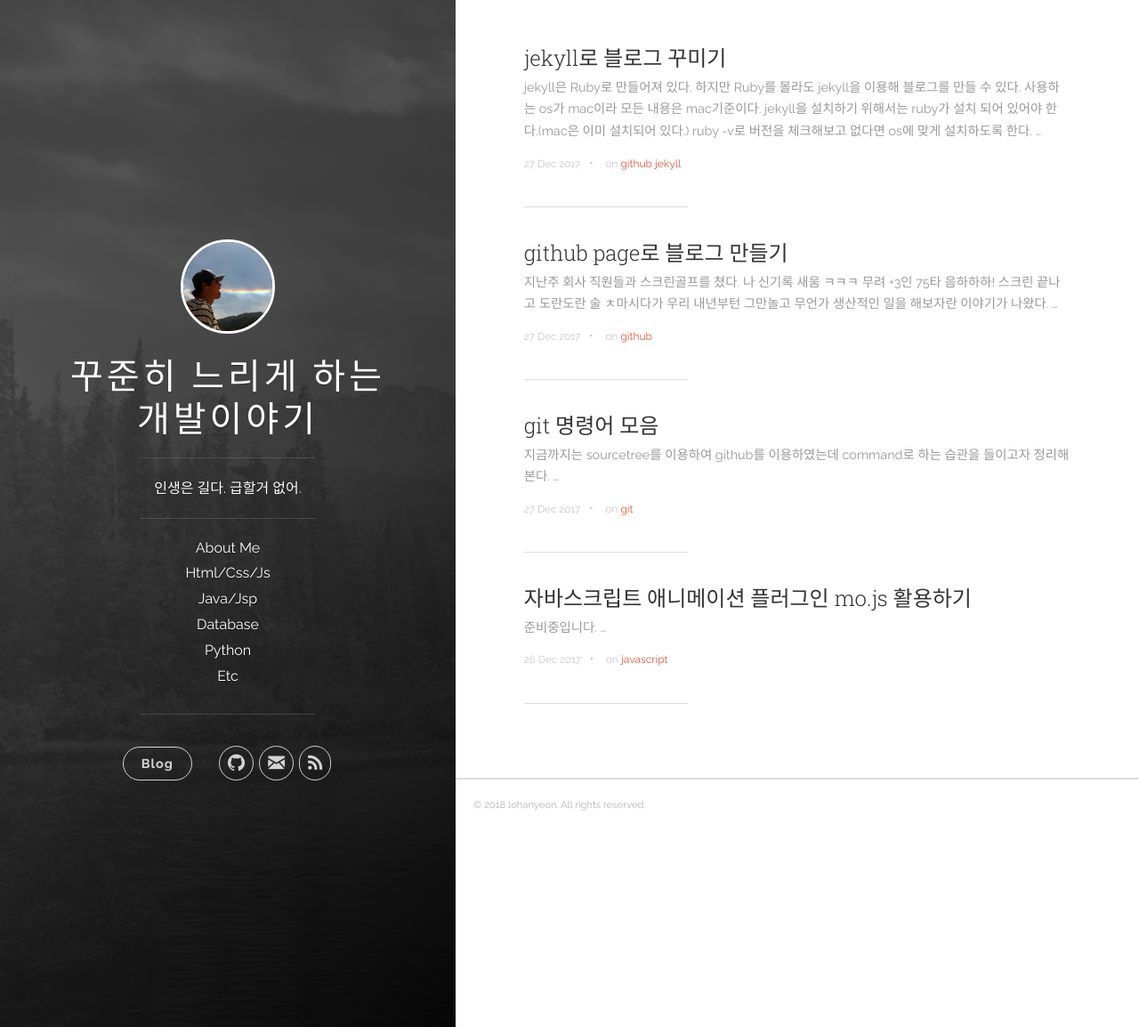
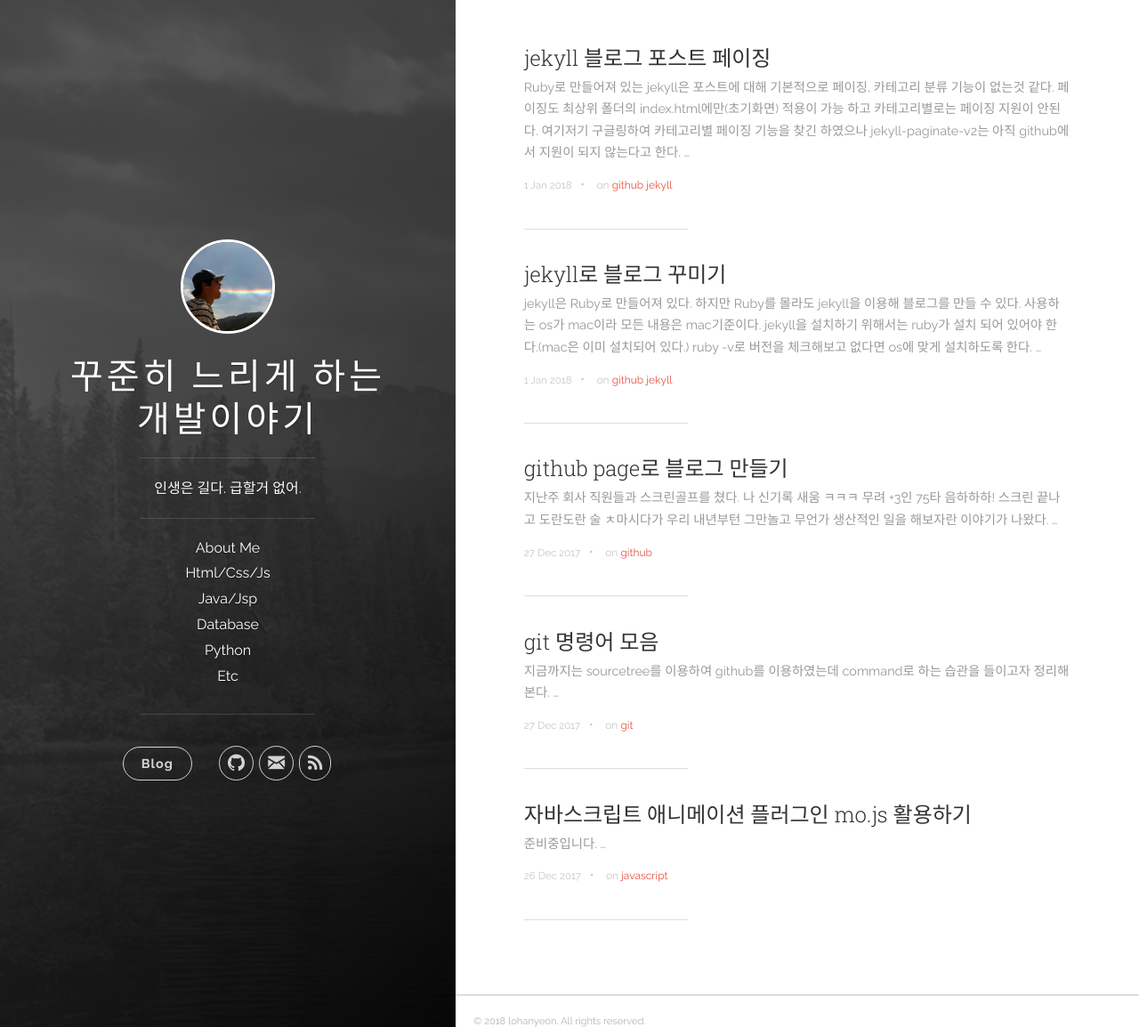
Before and after one commit to lohanyeon/lohanyeon.github.io, a Jekyll site: the page built from index.html, in a window 1280 px wide and 1154 px high. Shown: the whole window at 89% size. Built offline with Jekyll 4.4.1, drawn with Linux system fonts in a browser that asks for light colours; nearby versions of some CDN libraries; the list of posts is cut into pages by our own code.

````diff
--- a/_includes/pagination.html
+++ b/_includes/pagination.html
@@ -1,7 +1,7 @@
 <nav class="pagination" role="navigation">
   {% if paginator.previous_page %}
     {% if paginator.previous_page == 1 %}
-      <a rel="prev" class="posts newer btn small" href="{{ site.baseurl }}/" title="Previous Page">← 이전포스트</a>
+      <a rel="prev" class="posts newer btn small" href="{{ site.baseurl }}/#blog" title="Previous Page">← 이전포스트</a>
     {% else %}
       <a rel="prev" class="posts newer btn small" href="{{ site.baseurl }}/page{{ paginator.previous_page }}/">← 이전포스트</a>
     {% endif %}
--- a/_posts/2017-12-28-github-page(1).md
+++ b/_posts/2017-12-28-github-page(1).md
@@ -26,7 +26,7 @@
 
 + Repository name에 [본인계정아이디].github.io를 입력한다.
 + Description도 입력 후 Create repository 버튼을 클릭한다.
-+ 만약 Repository name에 [본인계정아이디]외 다른 단어를 입력하게 되면 Context name으로 인식한다고 한다. ex) engel.github.io를 입력하였다면 yeonkh94.github.io/engel로 인식
++ [본인계정아이디].github.io 형식의 url은 계정당 하나만 제공한다고 한다.
 ![Alt text](/images/20171227/03.jpg)
 
 + https 주소를 카피한 후 터미널에서 2번째 박스의 내용을 차례대로 입력해본다.
--- a/_posts/2018-01-01-jekyll.md
+++ b/_posts/2018-01-01-jekyll.md
@@ -1,6 +1,6 @@
 ---
 title:  "jekyll로 블로그 꾸미기"
-date:   2017-12-27 09:04:23
+date:   2018-01-01 09:04:23
 categories: [etc]
 tags: [github, jekyll]
 comments: true
@@ -17,14 +17,14 @@
 
 + gem을 이용하여 jekyll을 설치해보도록 하자. <br />
 gem은 ruby란 언어에서 node의 npm과 같은 역할을 하는 `ruby용 라이브러리 관리툴`인듯 하다.
-``` ruby
+```
 $ gem install jekyll
 $ jekyll new myblog
 $ cd myblog
 ```
 
 +  jekyll로 생성한 myblog디렉토리의 구조를 확인해보자
-``` ruby
+```
 $ tree
 ├── 404.html
 ├── Gemfile
@@ -51,7 +51,7 @@
 + _config.yml파일에서 사이트 타이틀등 기본적이 설정을 변경할 수 있다.
 + 이제 지난시간에 만들었던 본인 github page에 적용해보도록 하자. <br />
 cp -r [방금 만든 myblog] [github page위치]
-``` ruby
+```
 $ cp -r ./myblog ../yeonkh94.github.io
 # 방금 만든 myblog디렉토리의 모든 파일을 본인의 github page디렉토리로 카피한다.
 # 현재 실행중인 개발서를 중지한다.(ctrl + c)
@@ -61,16 +61,19 @@
 
 + 이제 github page 파일을 올려보자. 아래 명령들을 차례대로 입력하자<br />
 본인의 github page가 있는 디렉토리에서 실행하도록 하자.
-``` ruby
+```
 $ git add .
 $ git commit -m "add jekyll"
 $ git push -u origin master
 ```
 
 + http://yeonkh94.github.io에 접속해서 화면 뜨면 성공
-+ 가끔 1~2분 정도 적용 시간이 걸릴경우도 있으니   여유를 갖고 조금 기다려보자
++ 가끔 1~2분 정도 적용 시간이 걸릴경우도 있으니 여유를 갖고 조금 기다려보자
 
 ---
 
-+ 테마를 바꾸고 싶다면 [여기서](http://jekyllthemes.org) 마음에 드는 테마를 다운로드 받아 압축을 해제한 후
++ 테마를 바꾸고 싶다면 [http://jekyllthemes.org](http://jekyllthemes.org)에서 마음에 드는 테마를 다운로드 받아 압축을 해제한 후
 로컬 디렉토리에 덮어쓰기 한후 위의 과정들을 반복한다.
+추가적인 설치방법은 README.md파일을 확인해 보도록 하자.
+
++ 다음에는 카테고리 분류, 댓글 등을 달아보도록 하자.
--- /dev/null
+++ b/_posts/2018-01-02-jekyll-category.markdown
@@ -0,0 +1,68 @@
+---
+title:  "jekyll 블로그 포스트 페이징"
+date:   2018-01-01 09:04:23
+categories: [etc]
+tags: [github, jekyll]
+comments: false
+published: ture
+---
+
+ Ruby로 만들어져 있는 jekyll은 포스트에 대해 기본적으로 페이징, 카테고리 분류 기능이 없는것 같다.
+ 페이징도 최상위 폴더의 __index.html에만(초기화면) 적용이 가능__ 하고 카테고리별로는 페이징 지원이 안된다.
+ 여기저기 구글링하여 카테고리별 페이징 기능을 찾긴 하였으나 [jekyll-paginate-v2](https://pengpengto.gitlab.io/blog/tech/2017/06/08/jekyll-category_pagination.html)는 아직 github에서  지원이 되지 않는다고 한다.
+
+ *그래서 일단 노가다 식으로 카테고리를 구분해 보기로 한다.*
+
+ + 블로그 루트 디렉토리 하위에 카테고리로 사용할 01.lion, 02.tiger 디렉토리를 만든다.
+ + 루트디렉토리 하위의 index.html을 복사하여 ./01.lion ./02.tiger에 붙여넣기 한다.
+```
+ Kyuui-MacBook-Pro:yeonkh94.github.io lohan$ tree
+.
+├── 01.lion
+│   └── index.html
+├── 02.tiger
+│   └── index.html
+├── 404.html
+├── Gemfile
+├── Gemfile.lock
+├── README.md
+├── _config.yml
+├── _posts
+│   └── 2018-01-01-welcome-to-jekyll.markdown
+├── _site
+│   ├── 404.html
+│   ├── README.md
+│   ├── about
+│   │   └── index.html
+│   ├── assets
+│   │   └── main.css
+│   ├── feed.xml
+│   ├── index.html
+│   └── jekyll
+│       └── update
+│           └── 2018
+│               └── 01
+│                   └── 01
+│                       └── welcome-to-jekyll.html
+├── about.md
+├── index.html
+└── index.md
+```
+
+ + 붙여넣기 한 파일의 내용 중에 빨간 박스 부분을 수정한다. (/index.html의 맨 하단부분에 있던 페이징 부분은 삭제하였다.)
+ + 역기서 Ruby로 작성된 오픈소스 템플릿 언어인 [Liquid](http://sungkukpark.github.io/translation/2016/03/20/liquid-tutorial-01-introduction.html)에 대해 대략 알고 넘어가면 좋다. Liquid객체인 [paginator](https://jekyllrb-ko.github.io/docs/pagination/)의 속성도 확인해보자.
+ ![Alt text](/images/20180103/01.jpg)
+
+ + /_include/header.html의 적당한 곳에 아래의 코드를 넣어두자.
+ ``` html
+    <ul style="list-style-type:none;margin:0">
+      <li><a href="/01.lion/">lion</a></li>
+      <li style="margin-bottom: 30px;"><a href="/02.tiger/">tiger</a></li>
+    </ul>
+ ```
+
++ 결과 화면
+![Alt text](/images/20180103/02.jpg)
+
++ 이제 메인 포스팅 화면에(/index.html) 페이징 기능을 넣어보도록 하자. 살펴보니 Jekyll-Uno 테마에는 기본적으로 메인 포스팅에 페이징 기능이 있다. `_includes/pagination.html`을 index.html에서 include하고 있다.
+_config.yml에서 __paginate: [숫자]__ 만 변경하고 개발서버를 리스타트 하면 될것 같다.
````
Also changed, not shown: images/20180103/01.jpg (added), images/20180103/02.jpg (added), index.html (line endings or trailing spaces).
